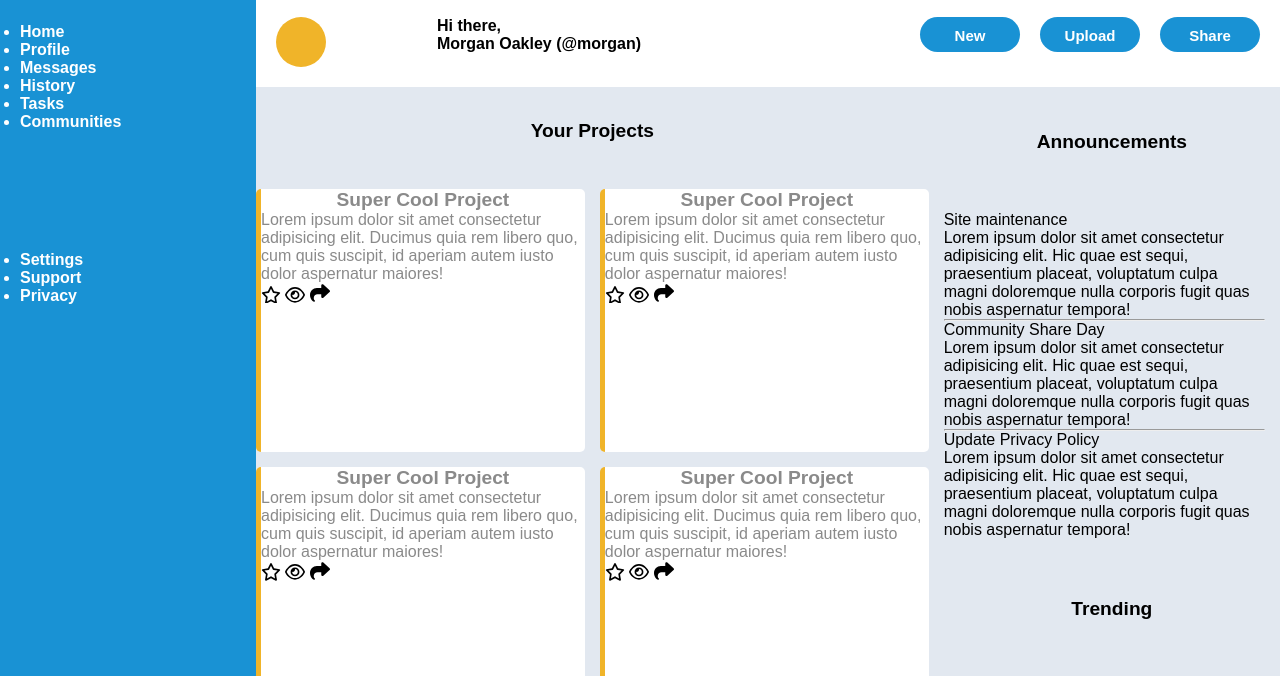
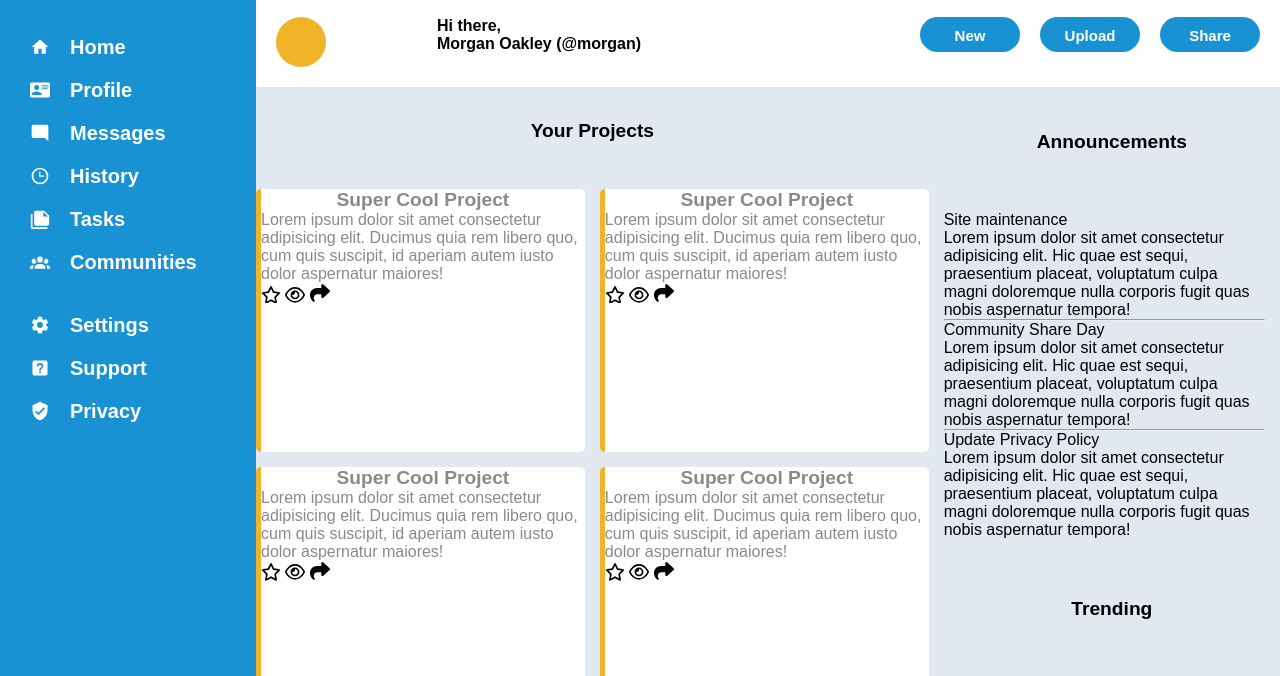
Before and after one commit to NoeRGuerra/admin_dashboard, a plain HTML site: page index.html in a window 1280 px wide. Shown: the part 73-749 px from the top of the page. Drawn offline with Linux system fonts and the light colour scheme.

Commit message:
Add styling and icons to sidebar

```diff
--- a/index.html
+++ b/index.html
@@ -40,7 +40,7 @@
     </div>
     <div class="sidebar">
         <div class="dashboard-logo">
-            <svg xmlns="http://www.w3.org/2000/svg" viewBox="0 0 24 24">
+            <svg id="dashboard-icon" xmlns="http://www.w3.org/2000/svg" viewBox="0 0 24 24">
                 <title>view-dashboard-outline</title>
                 <path
                     d="M19,5V7H15V5H19M9,5V11H5V5H9M19,13V19H15V13H19M9,17V19H5V17H9M21,3H13V9H21V3M11,3H3V13H11V3M21,11H13V21H21V11M11,15H3V21H11V15Z" />
@@ -48,17 +48,51 @@
             <p>Dashboard</p>
         </div>
         <ul>
-            <li>Home</li>
-            <li>Profile</li>
-            <li>Messages</li>
-            <li>History</li>
-            <li>Tasks</li>
-            <li>Communities</li>
+            <li><svg xmlns="http://www.w3.org/2000/svg" viewBox="0 0 24 24">
+                    <title>home</title>
+                    <path d="M10,20V14H14V20H19V12H22L12,3L2,12H5V20H10Z" />
+                </svg>Home</li>
+            <li><svg xmlns="http://www.w3.org/2000/svg" viewBox="0 0 24 24">
+                    <title>card-account-details</title>
+                    <path
+                        d="M2,3H22C23.05,3 24,3.95 24,5V19C24,20.05 23.05,21 22,21H2C0.95,21 0,20.05 0,19V5C0,3.95 0.95,3 2,3M14,6V7H22V6H14M14,8V9H21.5L22,9V8H14M14,10V11H21V10H14M8,13.91C6,13.91 2,15 2,17V18H14V17C14,15 10,13.91 8,13.91M8,6A3,3 0 0,0 5,9A3,3 0 0,0 8,12A3,3 0 0,0 11,9A3,3 0 0,0 8,6Z" />
+                </svg>Profile</li>
+            <li><svg xmlns="http://www.w3.org/2000/svg" viewBox="0 0 24 24">
+                    <title>message-reply</title>
+                    <path d="M22,4C22,2.89 21.1,2 20,2H4A2,2 0 0,0 2,4V16A2,2 0 0,0 4,18H18L22,22V4Z" />
+                </svg>Messages</li>
+            <li><svg xmlns="http://www.w3.org/2000/svg" viewBox="0 0 24 24">
+                    <title>clock-time-three-outline</title>
+                    <path
+                        d="M12 20C16.4 20 20 16.4 20 12S16.4 4 12 4 4 7.6 4 12 7.6 20 12 20M12 2C17.5 2 22 6.5 22 12S17.5 22 12 22C6.5 22 2 17.5 2 12C2 6.5 6.5 2 12 2M17 11.5V13H11V7H12.5V11.5H17Z" />
+                </svg>History</li>
+            <li><svg xmlns="http://www.w3.org/2000/svg" viewBox="0 0 24 24">
+                    <title>note-multiple</title>
+                    <path
+                        d="M16,9H21.5L16,3.5V9M7,2H17L23,8V18A2,2 0 0,1 21,20H7C5.89,20 5,19.1 5,18V4A2,2 0 0,1 7,2M3,6V22H21V24H3A2,2 0 0,1 1,22V6H3Z" />
+                </svg>Tasks</li>
+            <li><svg xmlns="http://www.w3.org/2000/svg" viewBox="0 0 24 24">
+                    <title>account-group</title>
+                    <path
+                        d="M12,5.5A3.5,3.5 0 0,1 15.5,9A3.5,3.5 0 0,1 12,12.5A3.5,3.5 0 0,1 8.5,9A3.5,3.5 0 0,1 12,5.5M5,8C5.56,8 6.08,8.15 6.53,8.42C6.38,9.85 6.8,11.27 7.66,12.38C7.16,13.34 6.16,14 5,14A3,3 0 0,1 2,11A3,3 0 0,1 5,8M19,8A3,3 0 0,1 22,11A3,3 0 0,1 19,14C17.84,14 16.84,13.34 16.34,12.38C17.2,11.27 17.62,9.85 17.47,8.42C17.92,8.15 18.44,8 19,8M5.5,18.25C5.5,16.18 8.41,14.5 12,14.5C15.59,14.5 18.5,16.18 18.5,18.25V20H5.5V18.25M0,20V18.5C0,17.11 1.89,15.94 4.45,15.6C3.86,16.28 3.5,17.22 3.5,18.25V20H0M24,20H20.5V18.25C20.5,17.22 20.14,16.28 19.55,15.6C22.11,15.94 24,17.11 24,18.5V20Z" />
+                </svg>Communities</li>
         </ul>
         <ul>
-            <li>Settings</li>
-            <li>Support</li>
-            <li>Privacy</li>
+            <li><svg xmlns="http://www.w3.org/2000/svg" viewBox="0 0 24 24">
+                    <title>cog</title>
+                    <path
+                        d="M12,15.5A3.5,3.5 0 0,1 8.5,12A3.5,3.5 0 0,1 12,8.5A3.5,3.5 0 0,1 15.5,12A3.5,3.5 0 0,1 12,15.5M19.43,12.97C19.47,12.65 19.5,12.33 19.5,12C19.5,11.67 19.47,11.34 19.43,11L21.54,9.37C21.73,9.22 21.78,8.95 21.66,8.73L19.66,5.27C19.54,5.05 19.27,4.96 19.05,5.05L16.56,6.05C16.04,5.66 15.5,5.32 14.87,5.07L14.5,2.42C14.46,2.18 14.25,2 14,2H10C9.75,2 9.54,2.18 9.5,2.42L9.13,5.07C8.5,5.32 7.96,5.66 7.44,6.05L4.95,5.05C4.73,4.96 4.46,5.05 4.34,5.27L2.34,8.73C2.21,8.95 2.27,9.22 2.46,9.37L4.57,11C4.53,11.34 4.5,11.67 4.5,12C4.5,12.33 4.53,12.65 4.57,12.97L2.46,14.63C2.27,14.78 2.21,15.05 2.34,15.27L4.34,18.73C4.46,18.95 4.73,19.03 4.95,18.95L7.44,17.94C7.96,18.34 8.5,18.68 9.13,18.93L9.5,21.58C9.54,21.82 9.75,22 10,22H14C14.25,22 14.46,21.82 14.5,21.58L14.87,18.93C15.5,18.67 16.04,18.34 16.56,17.94L19.05,18.95C19.27,19.03 19.54,18.95 19.66,18.73L21.66,15.27C21.78,15.05 21.73,14.78 21.54,14.63L19.43,12.97Z" />
+                </svg>Settings</li>
+            <li><svg xmlns="http://www.w3.org/2000/svg" viewBox="0 0 24 24">
+                    <title>help-box</title>
+                    <path
+                        d="M11,18H13V16H11V18M12,6A4,4 0 0,0 8,10H10A2,2 0 0,1 12,8A2,2 0 0,1 14,10C14,12 11,11.75 11,15H13C13,12.75 16,12.5 16,10A4,4 0 0,0 12,6M5,3H19A2,2 0 0,1 21,5V19A2,2 0 0,1 19,21H5A2,2 0 0,1 3,19V5A2,2 0 0,1 5,3Z" />
+                </svg>Support</li>
+            <li><svg xmlns="http://www.w3.org/2000/svg" viewBox="0 0 24 24">
+                    <title>shield-check</title>
+                    <path
+                        d="M10,17L6,13L7.41,11.59L10,14.17L16.59,7.58L18,9M12,1L3,5V11C3,16.55 6.84,21.74 12,23C17.16,21.74 21,16.55 21,11V5L12,1Z" />
+                </svg>Privacy</li>
         </ul>
     </div>
     <div class="panel">
--- a/style.css
+++ b/style.css
@@ -47,10 +47,30 @@ body {
     gap: 10px;
 }
 
-.dashboard-logo svg {
-    fill: white;
+#dashboard-icon {
     height: 36px;
     width: auto;
+}
+
+.sidebar svg {
+    fill: white;
+    height: 20px;
+    width: auto;
+}
+
+ul {
+    padding: 10px;
+}
+
+ul>li {
+    list-style-type: none;
+    display: grid;
+    font-size: 20px;
+    grid-auto-flow: column;
+    justify-content: start;
+    align-items: center;
+    gap: 20px;
+    padding: 10px 0;
 }
 
 .panel {
@@ -75,12 +95,6 @@ body {
     align-self: center;
 }
 
-.menu ul {
-    display: grid;
-    gap: 20px;
-    list-style-type: none;
-    padding-left: 20px;
-}
 
 .icon {
     width: 20px;
```
